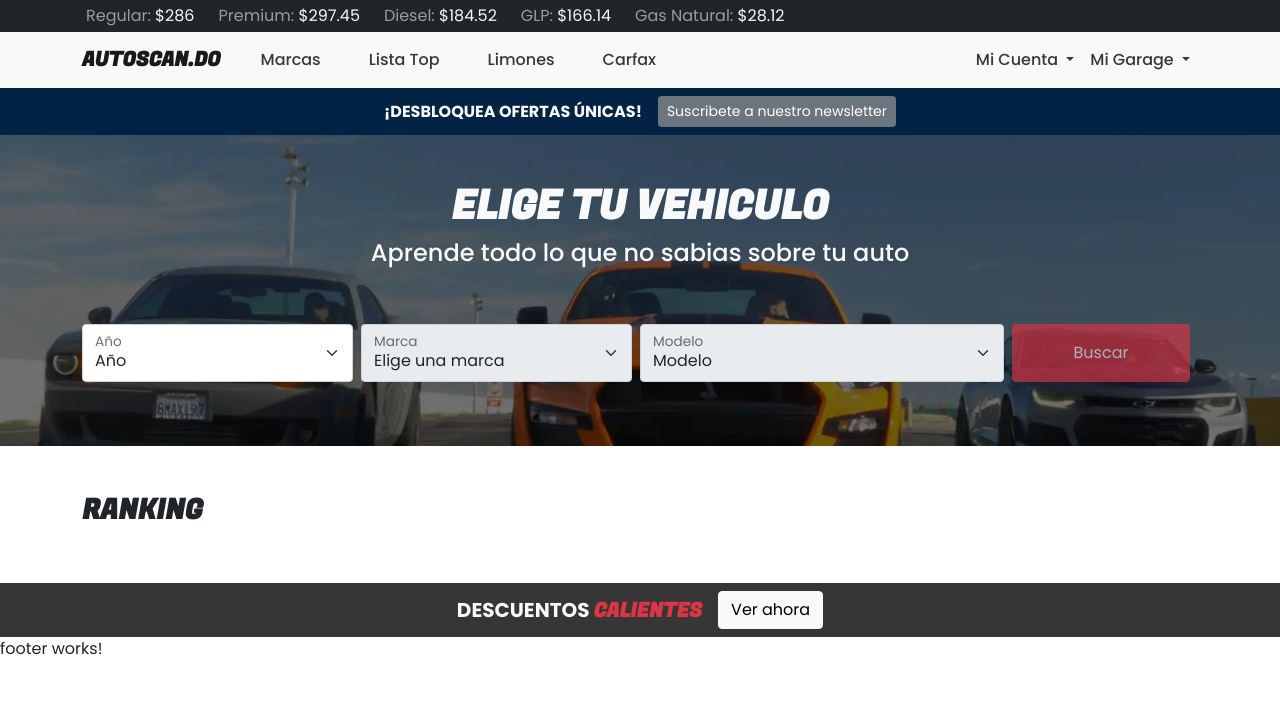
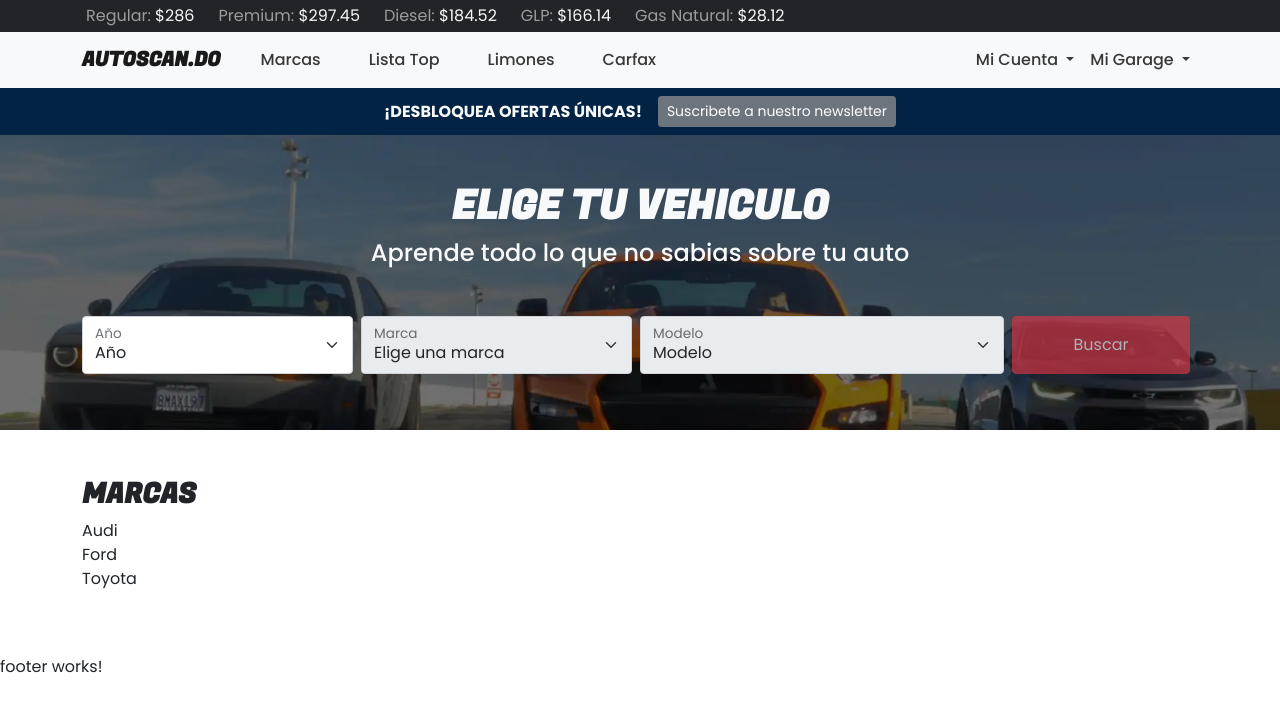
Before and after one commit to bryancodesjs/infocarros, an Angular app: page / in a window 1280 px wide. Shown: the top 712 px of the page. Built offline with nearby package versions, Linux system fonts and the light colour scheme.

Commit message:
extended home component

```diff
--- a/src/app/views/home/home.component.html
+++ b/src/app/views/home/home.component.html
@@ -9,14 +9,16 @@
 </div>
 
 <!-- hero -->
-<div class="container-fluid hero">
+<div [class]="searching? 'container-fluid searching-bg' : 'container-fluid hero'">
     <div class="container-lg d-flex justify-content-center">
         <div class="pt-5 pb-5 text-center w-100">
-            <h1 class="text-uppercase text-light brand-text"><strong>Elige tu vehiculo</strong></h1>
-            <h4 class="text-light">Aprende todo lo que no sabias sobre tu auto</h4>
-            <div class="row w-100 mt-5 g-2">
+            <div class="mb-5" *ngIf="!searching">
+                <h1 class="text-uppercase text-light brand-text"><strong>Elige tu vehiculo</strong></h1>
+                <h4 class="text-light">Aprende todo lo que no sabias sobre tu auto</h4>
+            </div>
+            <div class="row w-100 g-2">
                 <div class="col-lg-3">
-                    <div class="form-floating mb-3">
+                    <div class="form-floating mb-2">
                         <select class="form-select" id="floatingSelect" aria-label="Floating label select example">
                             <option selected disabled>Año</option>
                             <option value="1">Ford</option>
@@ -27,7 +29,7 @@
                     </div>
                 </div>
                 <div class="col-lg-3">
-                    <div class="form-floating mb-3">
+                    <div class="form-floating mb-2">
                         <select disabled class="form-select" id="floatingSelect" aria-label="Floating label select example">
                             <option selected disabled>Elige una marca</option>
                             <option value="1">Ford</option>
@@ -38,7 +40,7 @@
                     </div>
                 </div>
                 <div class="col-lg-4">
-                    <div class="form-floating mb-3">
+                    <div class="form-floating mb-2">
                         <select disabled class="form-select" id="floatingSelect" aria-label="Floating label select example">
                             <option selected disabled>Modelo</option>
                             <option value="1">Ford</option>
@@ -49,7 +51,7 @@
                     </div>
                 </div>
                 <div class="col-lg-2">
-                    <div class="form-group pb-3 h-100">
+                    <div class="form-group pb-2 h-100">
                         <button disabled class="btn btn-danger w-100 h-100">Buscar</button>
                     </div>
                 </div>
@@ -58,17 +60,8 @@
     </div>
 </div>
 
-<!-- rankings -->
-<div class="container-fluid">
-    <div class="container-lg d-flex justify-content-center">
-        <div class="pt-5 pb-5 w-100">
-            <h3 class="text-uppercase brand-text"><strong>Ranking</strong></h3>
-        </div>
-    </div>
-</div>
-
 <!-- barra de anuncios inferior  -->
-<div class="container-fluid deal-bg text-light">
+<div class="container-fluid deal-bg text-light d-none">
     <div class="container-lg d-flex justify-content-center">
         <div class="d-flex flex-wrap p-2 align-items-center">
             <h5 class="me-3 mb-0 text-uppercase"><strong>descuentos <span class="text-danger brand-text">calientes</span></strong></h5>
@@ -76,3 +69,57 @@
         </div>
     </div>
 </div>
+
+<!-- rankings -->
+<div class="container-fluid" *ngIf="!searching">
+    <div class="container-lg pt-5 pb-5">
+        <div class="row">
+            <div class="col-lg-12">
+                <div class="w-100">
+                    <h3 class="text-uppercase brand-text"><strong>Marcas</strong></h3>
+                </div>
+            </div>
+        </div>
+        <div class="row">
+            <div class="col-lg-4">
+                <ul class="list-unstyled">
+                    <li><a (click)="search()">Audi</a></li>
+                    <li><a (click)="search()">Ford</a></li>
+                    <li><a (click)="search()">Toyota</a></li>
+                </ul>
+            </div>
+        </div>
+    </div>
+</div>
+
+<!-- results -->
+<div class="container-fluid" *ngIf="searching">
+    <div class="container-lg pt-5 pb-5">
+        <div class="row">
+            <div class="col-12">
+                <h4>Buscando <strong>"Audi R8 2022"</strong></h4>
+            </div>
+        </div>
+        <div class="row mt-4">
+            <div class="col-12">
+                <div class="card mb-3" style="border-radius:10px!important;" *ngFor="let car of cars">
+                    <div class="card-body">
+                        <div class="row">
+                            <div class="col-lg-4">
+                                <img width="200"
+                                src="https://cars.usnews.com/pics/size/350x262/images/Auto/izmo/i159615112/2022_audi_a3_angularfront.jpg"
+                                alt="Foto de cars.usnews.com">
+                            </div>
+                            <div class="col-lg-4 details mt-3">
+                                <h5>Audi R8 2022</h5>
+                                <p>MSRP: <strong>$34,000 USD</strong></p>
+                                <p>Gasolina - V6</p>
+                                <p>Automático</p>
+                            </div>
+                        </div>
+                    </div>
+                </div>
+            </div>
+        </div>
+    </div>
+</div>
--- a/src/app/views/home/home.component.scss
+++ b/src/app/views/home/home.component.scss
@@ -3,3 +3,7 @@
     background-size: cover;
     background-position: center;
 }
+.searching-bg {
+    background-color: #f2f2f2;
+    transition: 2s ease;
+}
--- a/src/app/views/home/home.component.ts
+++ b/src/app/views/home/home.component.ts
@@ -7,9 +7,20 @@ import { Component, OnInit } from '@angular/core';
 })
 export class HomeComponent implements OnInit {
 
+  searching = false;
+
+  cars = [
+    {},
+    {},
+    {},
+    {}
+  ];
   constructor() { }
 
   ngOnInit(): void {
   }
 
+  search(){
+    this.searching = true;
+  }
 }
--- a/src/styles.scss
+++ b/src/styles.scss
@@ -18,3 +18,10 @@ body {
 .deal-bg {
     background-color: #363636;
 }
+.card {
+    .details {
+        p {
+            margin-bottom: 0.3rem !important;
+        }
+    }
+}
```
